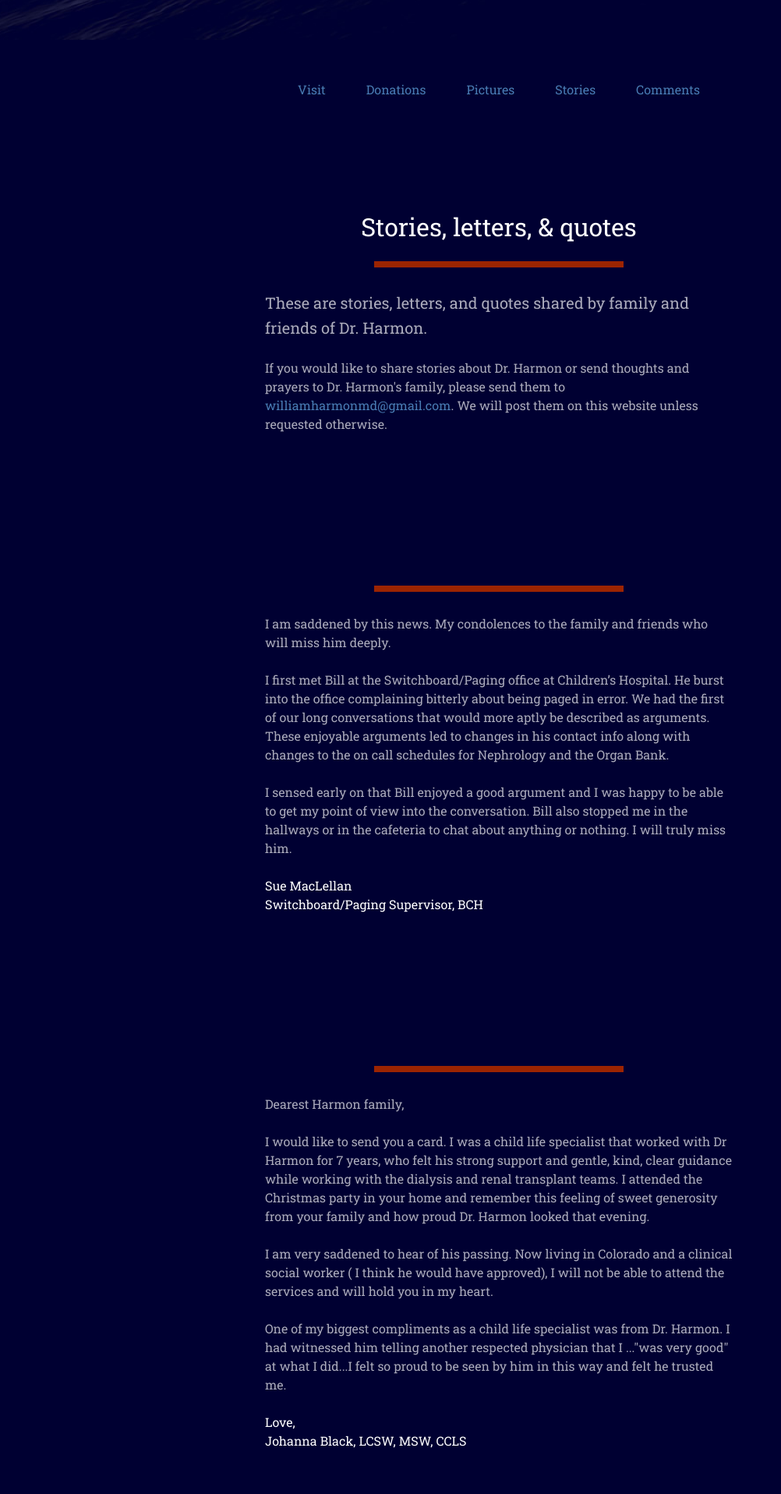
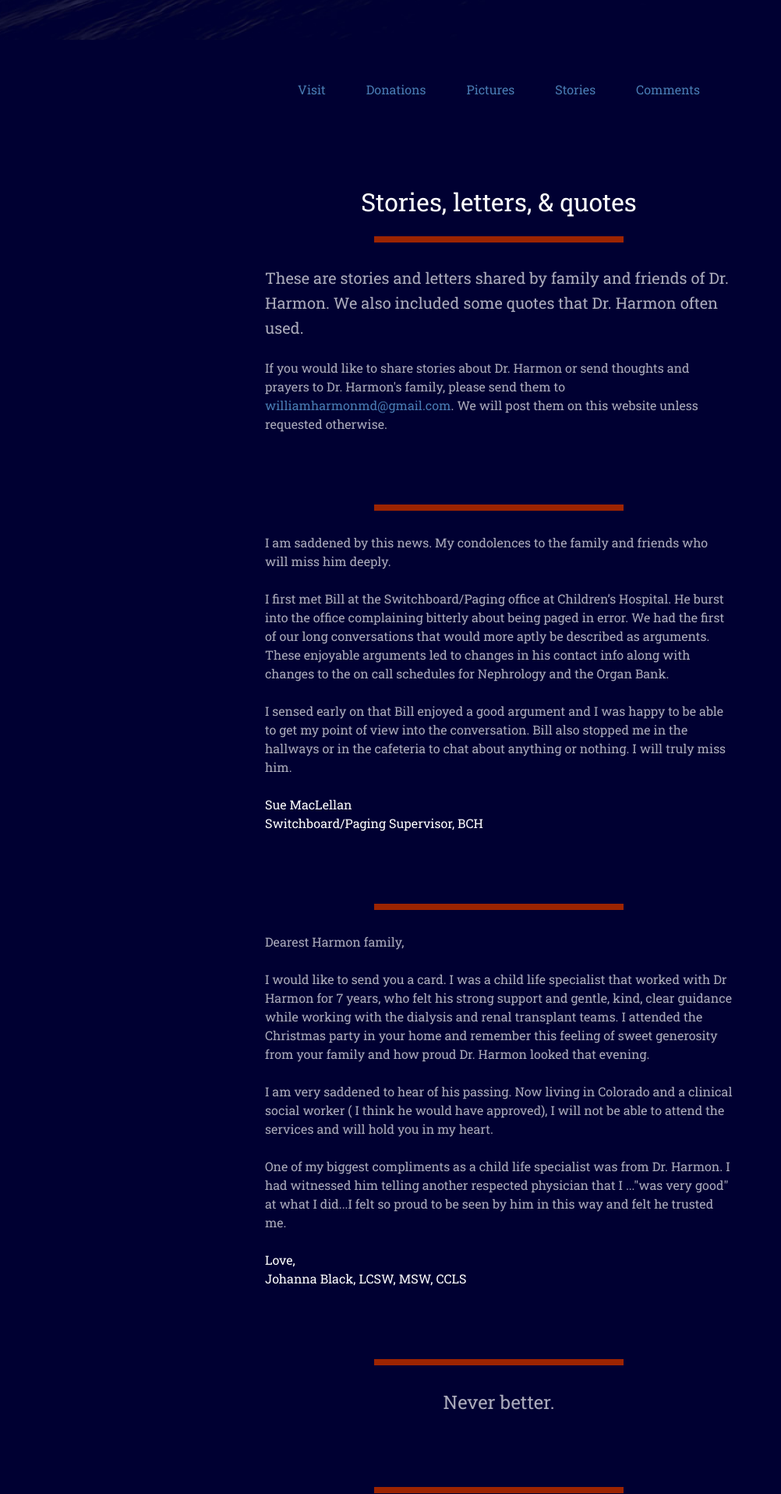
Before and after one commit to ianli/williamharmonmd.com, a Jekyll site: the page built from stories.html, in a window 1280 px wide. Shown: the part 749-2665 px from the top of the page at 78% size, without its empty margins (0-1002 px from the left). Built offline with Jekyll 4.4.1, drawn with Linux system fonts in a browser that asks for light colours; nearby versions of some CDN libraries; comment, search, counter and statistics services are not loaded; some of the changed text lies outside the part shown.

Commit message:
Add quotes

```diff
--- a/_sass/_app.scss
+++ b/_sass/_app.scss
@@ -7,7 +7,7 @@ $color-white: #FFF;
 $color-red: #9C2401;
 $color-light-blue: #497CB3;
 
-$section-padding-on-desktop: 64px;
+$section-padding-on-desktop: 48px;
 $section-padding-on-phone: 32px;
 
 body {
@@ -372,11 +372,11 @@ h1.banner-body__name {
 
 section {
   margin-top: -72px;
-  padding: ($section-padding-on-desktop + 72px) 16px;
+  padding: ($section-padding-on-desktop + 72px) 16px $section-padding-on-desktop;
 
   @include on-phone() {
     margin-top: -72px;
-    padding: ($section-padding-on-phone + 72px) 16px;
+    padding: ($section-padding-on-phone + 72px) 16px $section-padding-on-phone;
   }
 }
 
@@ -404,18 +404,6 @@ section {
     padding: 0;
     line-height: 24px;
     font-size: 16px;
-
-    &.text-large {
-      line-height: 32px;
-      font-size: 20px;
-
-      @include on-phone() {
-        & {
-          line-height: 24px;
-          font-size: 16px;
-        }
-      }
-    }
   }
 
   blockquote {
@@ -430,6 +418,35 @@ section {
 
   .text-center {
     text-align: center;
+  }
+
+  .text-medium {
+    line-height: 24px;
+    font-size: 16px;
+  }
+
+  .text-large {
+    line-height: 32px;
+    font-size: 20px;
+
+    @include on-phone() {
+      & {
+        line-height: 24px;
+        font-size: 16px;
+      }
+    }
+  }
+
+  .text-larger {
+    line-height: 36px;
+    font-size: 24px;
+
+    @include on-phone() {
+      & {
+        line-height: 32px;
+        font-size: 20px;
+      }
+    }
   }
 }
 
--- a/stories.html
+++ b/stories.html
@@ -61,7 +61,8 @@ title: "In memory of William E. Harmon, M.D.: Stories, letters, and quotes"
     <hr class="space-32">
 
     <p class="text-large">
-      These are stories, letters, and quotes shared by family and friends of Dr. Harmon.
+      These are stories and letters shared by family and friends of Dr. Harmon.
+      We also included some quotes that Dr. Harmon often used.
     </p>
 
     <hr class="space-32">
@@ -142,5 +143,21 @@ title: "In memory of William E. Harmon, M.D.: Stories, letters, and quotes"
   </div>
 </section>
 
+{% comment %}
+  The data for the following for-loop is in _data/quotes.csv
+{% endcomment %}
+{% for quote in site.data.quotes %}
+  <section>
+    <div class="section-body section-body--wide">
+      <hr class="title-line">
+      <hr class="space-32">
+
+      <p class="text-larger text-center">
+        {{ quote.quote }}
+      </p>
+    </div>
+  </section>
+{% endfor %}
+
 <!-- Comments -->
 {% include fb-comments.html %}
```
Also changed, not shown: _data/quotes.yml (added, +23 -0 lines).
